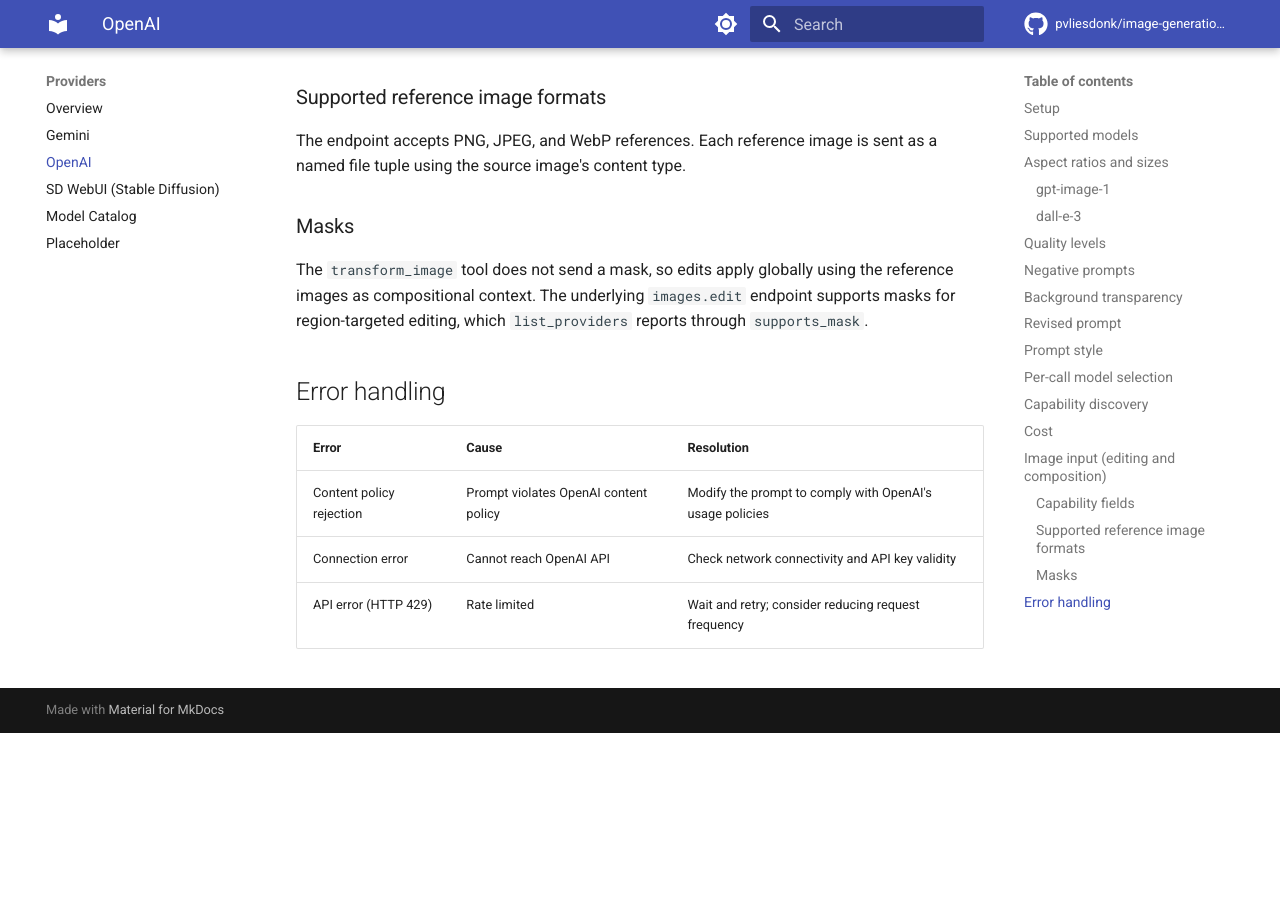
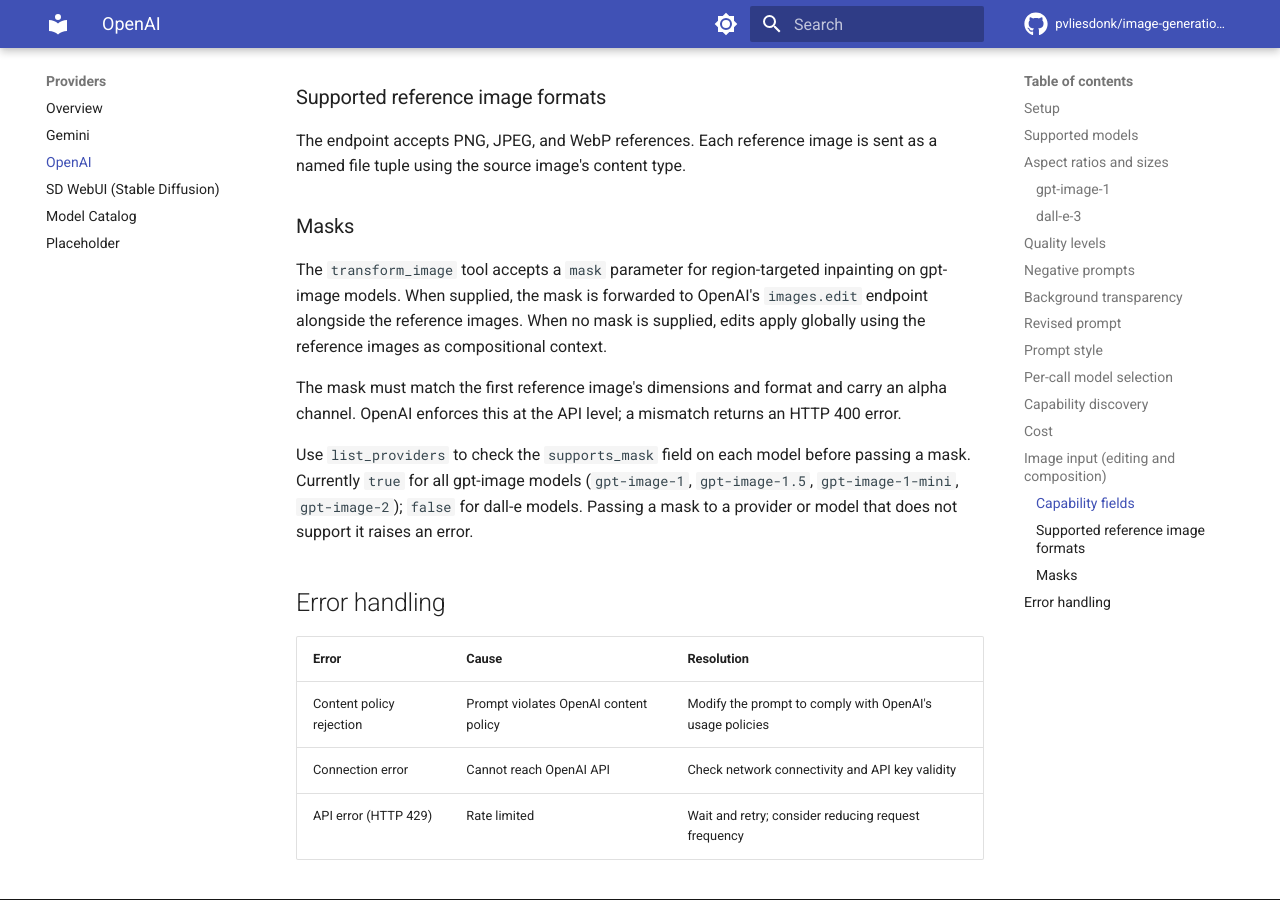
Before and after one commit to pvliesdonk/image-generation-mcp, an MkDocs documentation site: the page built from docs/providers/openai.md, in a window 1280 px wide and 900 px high, scrolled down 4437 px. Built offline with MkDocs 1.6.1 and Material for MkDocs 9.7.7, drawn with Linux system fonts in a browser that asks for light colours; comment, search, counter and statistics services are not loaded; the version menu is left out; before the commit the page ends 5170 px from its top, so only the background shows below that.

Commit message:
docs: document the transform_image mask parameter (OpenAI inpainting)
Co-Authored-By: Claude Opus 4.8 (1M context) <noreply@anthropic.com>

```diff
--- a/docs/providers/openai.md
+++ b/docs/providers/openai.md
@@ -139,7 +139,11 @@ The endpoint accepts PNG, JPEG, and WebP references. Each reference image is sen
 
 ### Masks
 
-The `transform_image` tool does not send a mask, so edits apply globally using the reference images as compositional context. The underlying `images.edit` endpoint supports masks for region-targeted editing, which `list_providers` reports through `supports_mask`.
+The `transform_image` tool accepts a `mask` parameter for region-targeted inpainting on gpt-image models. When supplied, the mask is forwarded to OpenAI's `images.edit` endpoint alongside the reference images. When no mask is supplied, edits apply globally using the reference images as compositional context.
+
+The mask must match the first reference image's dimensions and format and carry an alpha channel. OpenAI enforces this at the API level; a mismatch returns an HTTP 400 error.
+
+Use `list_providers` to check the `supports_mask` field on each model before passing a mask. Currently `true` for all gpt-image models (`gpt-image-1`, `gpt-image-1.5`, `gpt-image-1-mini`, `gpt-image-2`); `false` for dall-e models. Passing a mask to a provider or model that does not support it raises an error.
 
 ## Error handling
 
```
Also changed, not shown: docs/tools.md (+1 -0 lines).
